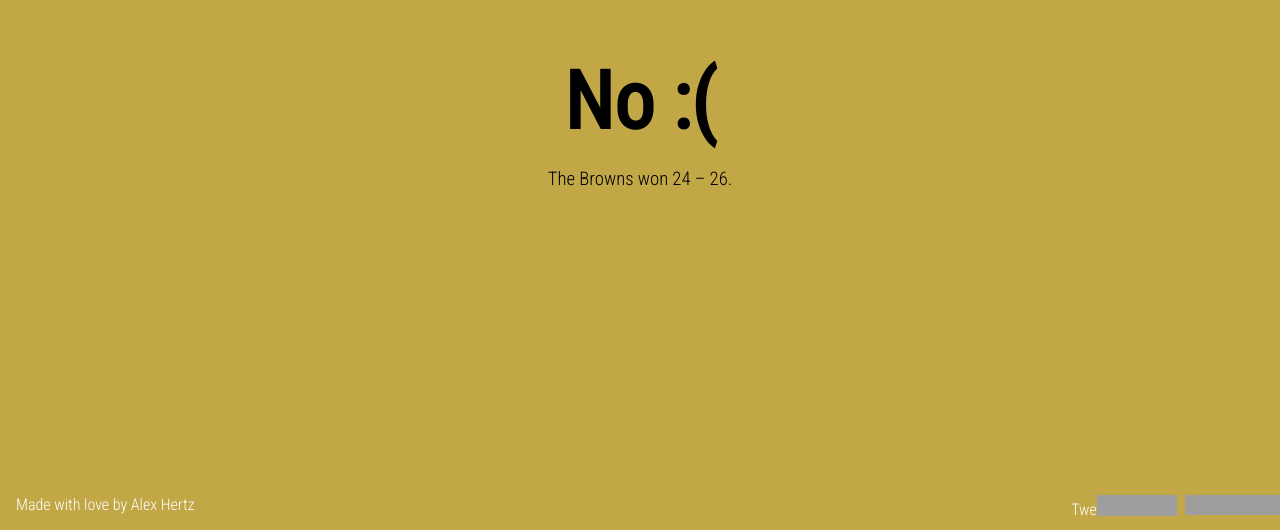
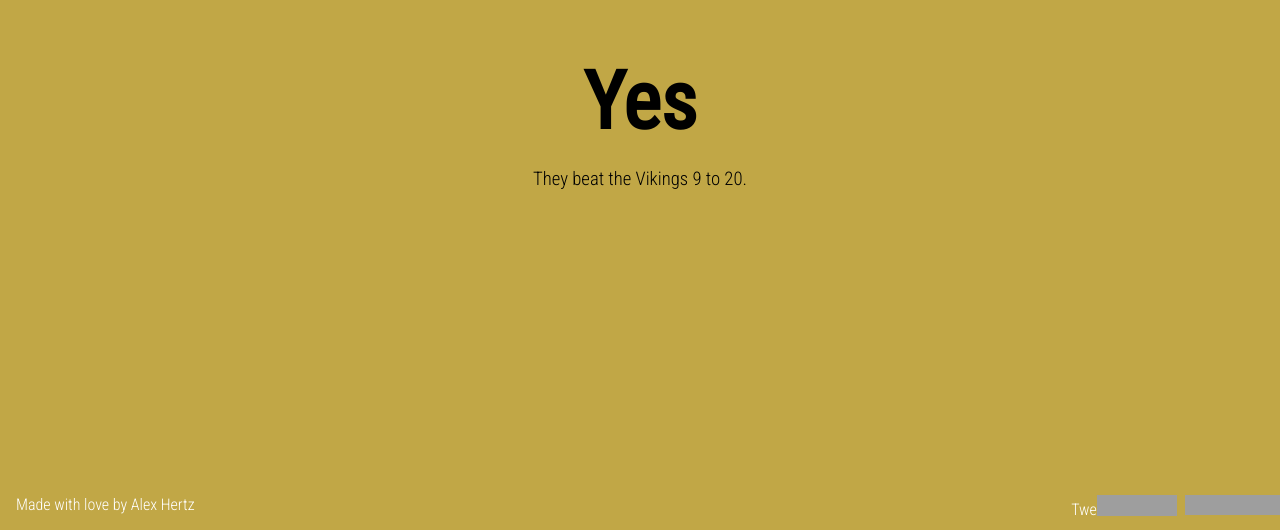
Before and after one commit to alhertz/didthesaintswin, a plain HTML site: page index.html in a window 1280 px wide. Shown: the part 270-800 px from the top of the page. Drawn offline with Linux system fonts and the light colour scheme; grey boxes are pictures that could not be loaded.

Commit message:
Update index.html

```diff
--- a/index.html
+++ b/index.html
@@ -28,8 +28,8 @@
         <p class="browsehappy">You are using an <strong>outdated</strong> browser. Please <a href="http://browsehappy.com/">upgrade your browser</a> to improve your experience.</p>
       <![endif]-->
       <section class="answer">
-        <h1>No :(</h1>
-        <h3>The Browns won 24 – 26.</h3>
+        <h1>Yes</h1>
+        <h3>They beat the Vikings 9 to 20.</h3>
       </section>
       <footer>
         <div class="credit">
```
